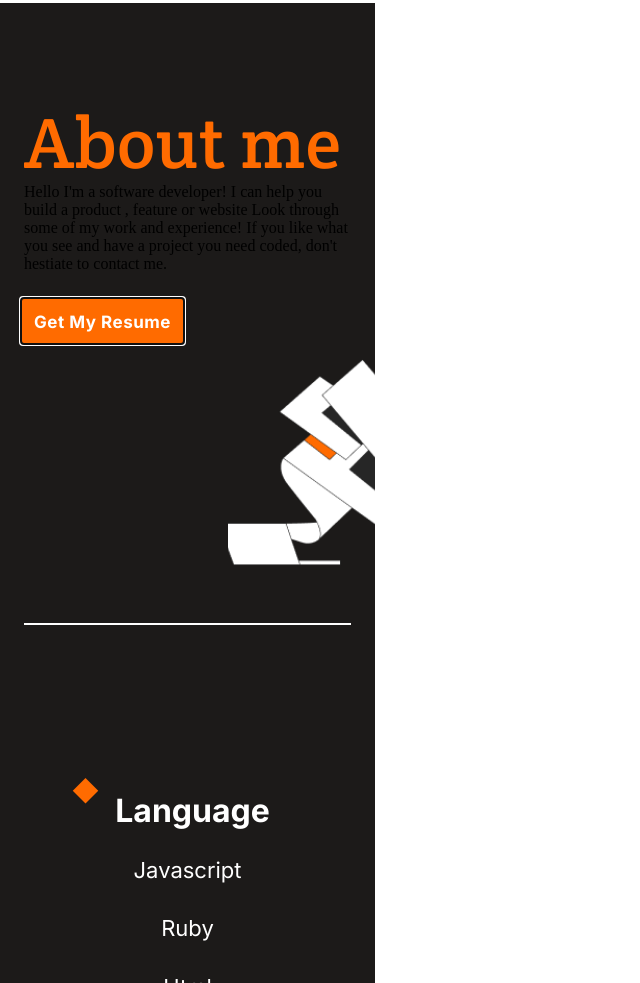
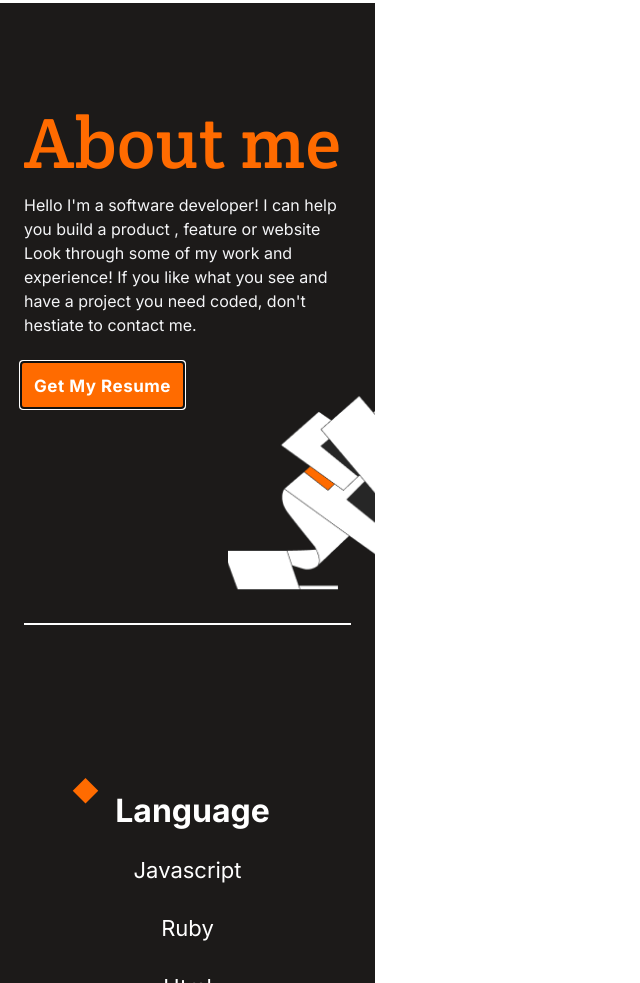
Before and after one commit to SAZZAD1Q2/Hello-Microverse, a website: page index.html in a window 1280 px wide. Shown: the part 4331-5314 px from the top of the page, without its empty margins (0-640 px from the left). Drawn offline with Linux system fonts and the light colour scheme.

Commit message:
html and css file modified

```diff
--- a/index.html
+++ b/index.html
@@ -164,11 +164,11 @@
       <div class="about-content">
         <article class="about-me">
           <h2>About me</h2>
-          <artcile>Hello I'm a software developer! I can help you build a product , feature or website Look through some of
+          <p>Hello I'm a software developer! I can help you build a product , feature or website Look through some of
             my
             work and
             experience! If you like what you see and have a project you need coded, don't hestiate to contact me.
-          </artcile>
+          </p>
           <button type="button" class="about-button" autofocus>Get My Resume</button>
           <div class="about-img"></div>
         </article>
--- a/style.css
+++ b/style.css
@@ -391,7 +391,7 @@ article {
   background-repeat: no-repeat;
   background-position: center;
   background-size: cover;
-  margin-top: -60px;
+  margin-top: -85px;
   margin-right: -24px;
   padding-bottom: 24px;
 }
@@ -554,7 +554,6 @@ textarea {
   height: 114px;
   margin-bottom: 24px;
   margin-top: -12px;
-  padding-top: 36px;
   padding: 12px;
   background-color: #fbf8f7;
   font-family: "Inter", sans-serif;
```
Also changed, not shown: README.md.
